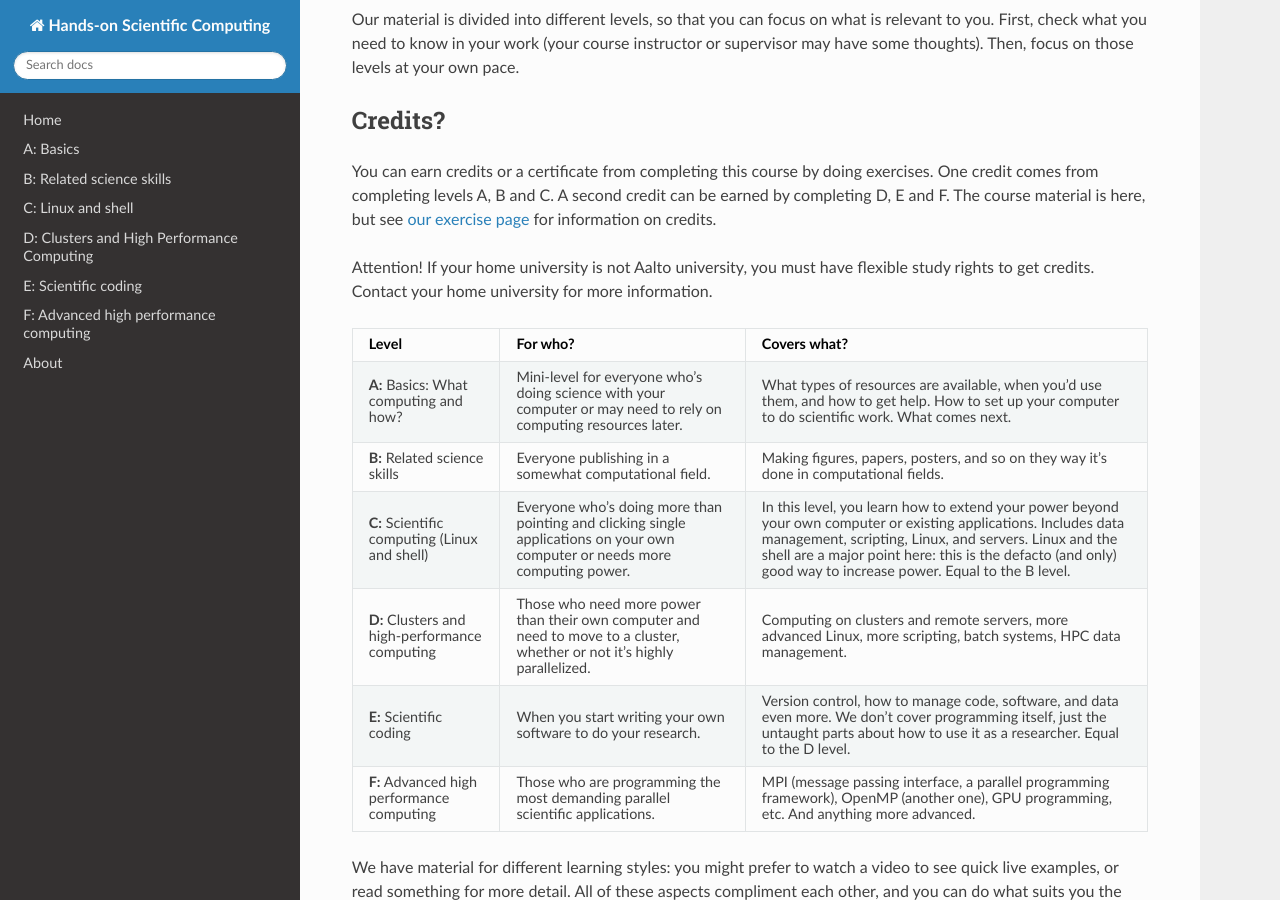
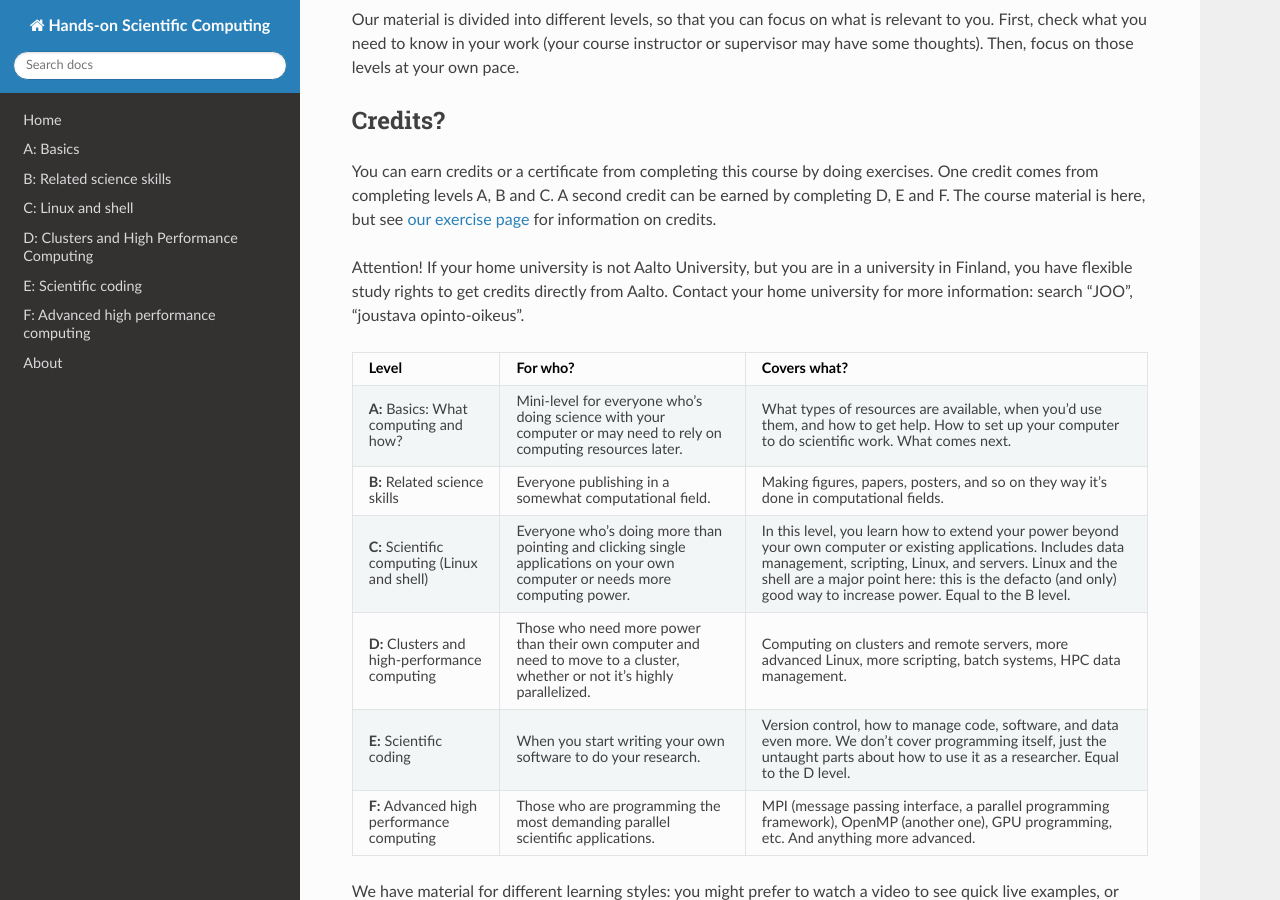
Before and after one commit to coderefinery/handsonscicomp, a Sphinx documentation site: the page built from source/index.rst, in a window 1280 px wide and 900 px high, scrolled down 788 px. Built offline with Sphinx 7.4.7 and the Read the Docs theme 2.0.0, drawn with Linux system fonts in a browser that asks for light colours.

Commit message:
Update source/index.rst
Co-authored-by: Richard Darst <rkd@zgib.net>

```diff
--- a/source/index.rst
+++ b/source/index.rst
@@ -46,8 +46,8 @@ completing D, E and F.  The course material is here, but see `our
 exercise page <https://plus.cs.aalto.fi/CS-E4004/2020/>`__ for
 information on credits.
 
-Attention! If your home university is not Aalto university, you must have flexible study
-rights to get credits. Contact your home university for more information.
+Attention! If your home university is not Aalto University, but you are in a university in Finland, you have flexible study
+rights to get credits directly from Aalto. Contact your home university for more information: search "JOO", "joustava opinto-oikeus".
 
 
 
```
